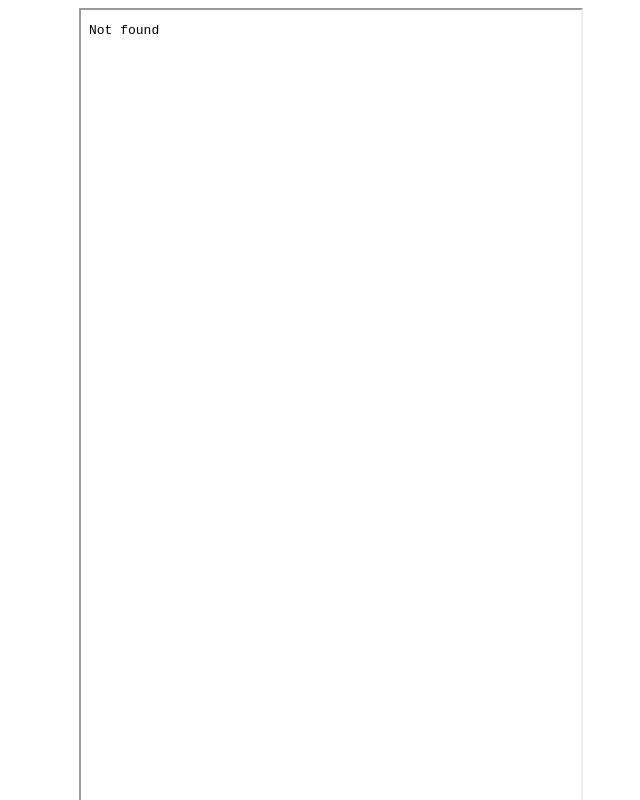
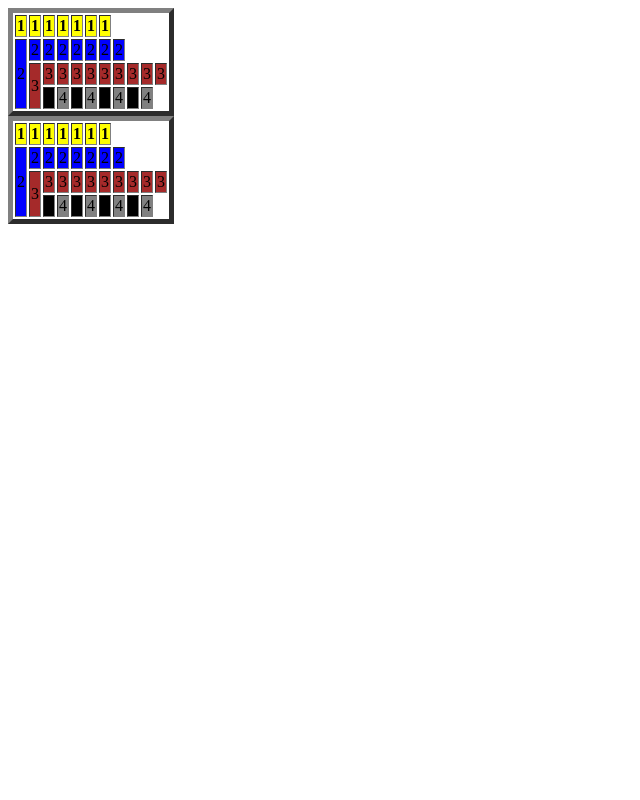
Before and after one commit to Lars5123/WEBSITE, a plain HTML site: page INDEX.html in a window 1280 px wide. Shown: the top 800 px of the page, without its empty margins (0-640 px from the left). Drawn offline with Linux system fonts and the light colour scheme.

Commit message:
Update INDEX.html

```diff
--- a/INDEX.html
+++ b/INDEX.html
@@ -6,7 +6,98 @@
   </head>
   <body>
 
-<a href="lol.jpeg">Download</a>
-<iframe src="retouretiket.pdf" width="500" height="1500"></iframe>
+<table border="5">
+<thead>
+<tr>
+<th bgcolor="yellow">1</th>
+<th bgcolor="yellow">1</th>
+<th bgcolor="yellow">1</th>
+<th bgcolor="yellow">1</th>
+<th bgcolor="yellow">1</th>
+<th bgcolor="yellow">1</th>
+<th bgcolor="yellow">1</th>
+</tr>
+</thead>
+<tbody>
+<tr>
+<td rowspan="3" bgcolor="blue">2</td>
+<td bgcolor="blue">2</td>
+<td bgcolor="blue">2</td>
+<td bgcolor="blue">2</td>
+<td bgcolor="blue">2</td>
+<td bgcolor="blue">2</td>
+<td bgcolor="blue">2</td>
+<td bgcolor="blue">2</td>
+</tr>
+<tr>
+<td rowspan="3" bgcolor="brown">3</td>
+<td bgcolor="brown">3</td>
+<td bgcolor="brown">3</td>
+<td bgcolor="brown">3</td>
+<td bgcolor="brown">3</td>
+<td bgcolor="brown">3</td>
+<td bgcolor="brown">3</td>
+<td bgcolor="brown">3</td>
+<td bgcolor="brown">3</td>
+<td bgcolor="brown">3</td>
+</tr>
+<tr>
+<td bgcolor="black">4</td>
+<td bgcolor="grey">4</td>
+<td bgcolor="black">4</td>
+<td bgcolor="grey">4</td>
+<td bgcolor="black">4</td>
+<td bgcolor="grey">4</td>
+<td bgcolor="black">4</td>
+<td bgcolor="grey">4</td>
+</tr>
+</tbody>
+</table><table border="5">
+<thead>
+<tr>
+<th bgcolor="yellow">1</th>
+<th bgcolor="yellow">1</th>
+<th bgcolor="yellow">1</th>
+<th bgcolor="yellow">1</th>
+<th bgcolor="yellow">1</th>
+<th bgcolor="yellow">1</th>
+<th bgcolor="yellow">1</th>
+</tr>
+</thead>
+<tbody>
+<tr>
+<td rowspan="3" bgcolor="blue">2</td>
+<td bgcolor="blue">2</td>
+<td bgcolor="blue">2</td>
+<td bgcolor="blue">2</td>
+<td bgcolor="blue">2</td>
+<td bgcolor="blue">2</td>
+<td bgcolor="blue">2</td>
+<td bgcolor="blue">2</td>
+</tr>
+<tr>
+<td rowspan="3" bgcolor="brown">3</td>
+<td bgcolor="brown">3</td>
+<td bgcolor="brown">3</td>
+<td bgcolor="brown">3</td>
+<td bgcolor="brown">3</td>
+<td bgcolor="brown">3</td>
+<td bgcolor="brown">3</td>
+<td bgcolor="brown">3</td>
+<td bgcolor="brown">3</td>
+<td bgcolor="brown">3</td>
+</tr>
+<tr>
+<td bgcolor="black">4</td>
+<td bgcolor="grey">4</td>
+<td bgcolor="black">4</td>
+<td bgcolor="grey">4</td>
+<td bgcolor="black">4</td>
+<td bgcolor="grey">4</td>
+<td bgcolor="black">4</td>
+<td bgcolor="grey">4</td>
+</tr>
+</tbody>
+</table>
   </body>
 </html>
```
